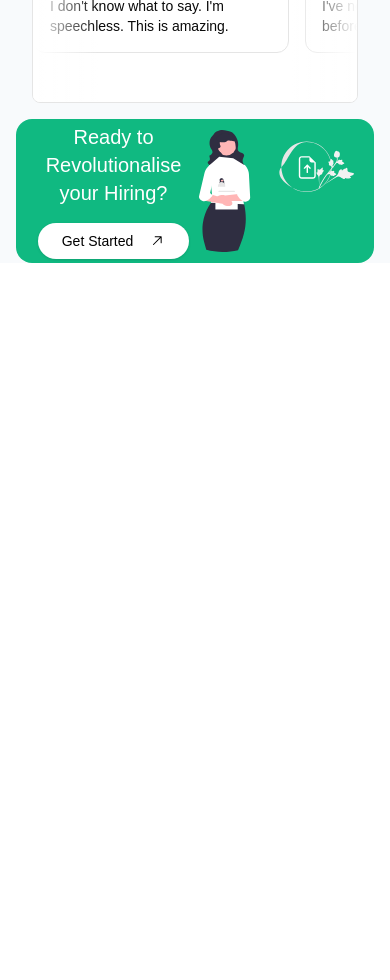
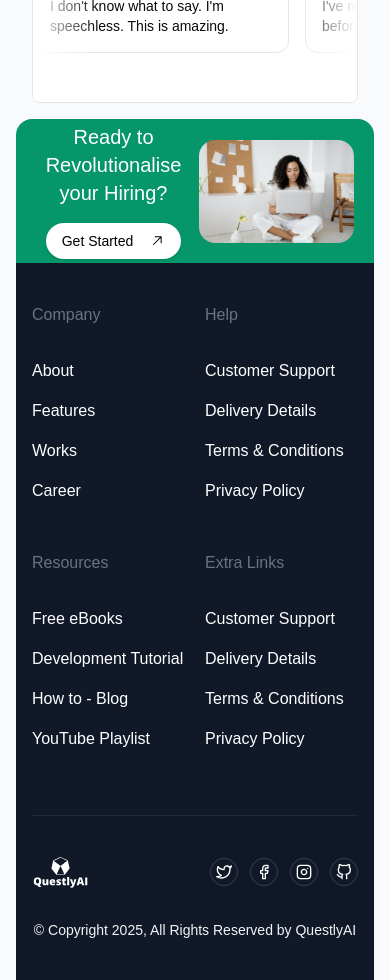
Before and after one commit to AbdullahMukadam/QuestlyAi, a Next.js app: page / in a window 390 px wide. Shown: the part 2880-3860 px from the top of the page. Before the commit the page ends 3143 px from the top, so only its background shows below. Built offline with nearby package versions, Linux system fonts and the light colour scheme.

Commit message:
completed the landing page

```diff
--- /dev/null
+++ b/src/app/components/common/Footer.js
@@ -0,0 +1,141 @@
+import React from "react";
+import { FiTwitter, FiFacebook, FiInstagram, FiGithub } from "react-icons/fi";
+import Link from "next/link";
+import Image from "next/image";
+
+const Footer = () => {
+  const iconStyles =
+    "flex items-center justify-center text-white transition-all duration-200 bg-transparent border border-gray-700 rounded-full w-7 h-7 focus:bg-blue-600 hover:bg-blue-600 hover:border-blue-600 focus:border-blue-600";
+
+  const linkClasses =
+    "text-base text-white transition-all duration-200 hover:text-opacity-80 focus:text-opacity-80 cursor-pointer";
+
+  return (
+    <section className="py-10 bg-gray-900 sm:pt-16 lg:pt-24">
+      <div className="px-4 mx-auto sm:px-6 lg:px-8 max-w-7xl">
+        <div className="grid grid-cols-2 gap-x-5 gap-y-12 md:grid-cols-4 md:gap-x-12">
+          {/* Company */}
+          <div>
+            <p className="text-base text-gray-500">Company</p>
+            <ul className="mt-8 space-y-4">
+              {[
+                { href: "/about", text: "About" },
+                { href: "/features", text: "Features" },
+                { href: "/works", text: "Works" },
+                { href: "/career", text: "Career" },
+              ].map((item, index) => (
+                <li key={index}>
+                  <Link href={item.href}>
+                    <span className={linkClasses}>{item.text}</span>
+                  </Link>
+                </li>
+              ))}
+            </ul>
+          </div>
+
+          {/* Help */}
+          <div>
+            <p className="text-base text-gray-500">Help</p>
+            <ul className="mt-8 space-y-4">
+              {[
+                { href: "/support", text: "Customer Support" },
+                { href: "/delivery", text: "Delivery Details" },
+                { href: "/terms", text: "Terms & Conditions" },
+                { href: "/privacy", text: "Privacy Policy" },
+              ].map((item, index) => (
+                <li key={index}>
+                  <Link href={item.href}>
+                    <span className={linkClasses}>{item.text}</span>
+                  </Link>
+                </li>
+              ))}
+            </ul>
+          </div>
+
+          {/* Resources */}
+          <div>
+            <p className="text-base text-gray-500">Resources</p>
+            <ul className="mt-8 space-y-4">
+              {[
+                { href: "/ebooks", text: "Free eBooks" },
+                { href: "/tutorial", text: "Development Tutorial" },
+                { href: "/blog", text: "How to - Blog" },
+                { href: "/youtube", text: "YouTube Playlist" },
+              ].map((item, index) => (
+                <li key={index}>
+                  <Link href={item.href}>
+                    <span className={linkClasses}>{item.text}</span>
+                  </Link>
+                </li>
+              ))}
+            </ul>
+          </div>
+
+          {/* Extra Links */}
+          <div>
+            <p className="text-base text-gray-500">Extra Links</p>
+            <ul className="mt-8 space-y-4">
+              {[
+                { href: "/support", text: "Customer Support" },
+                { href: "/delivery", text: "Delivery Details" },
+                { href: "/terms", text: "Terms & Conditions" },
+                { href: "/privacy", text: "Privacy Policy" },
+              ].map((item, index) => (
+                <li key={index}>
+                  <Link href={item.href}>
+                    <span className={linkClasses}>{item.text}</span>
+                  </Link>
+                </li>
+              ))}
+            </ul>
+          </div>
+        </div>
+
+        <hr className="mt-16 mb-10 border-gray-800" />
+
+        <div className="flex flex-wrap items-center justify-between">
+          <Image
+            className="h-8 w-auto md:order-1"
+            src="/white-logo.svg"
+            alt="Logo"
+            height={400}
+            width={400}
+          />
+
+          <ul className="flex items-center space-x-3 md:order-3">
+            {[
+              {
+                icon: <FiTwitter className="w-4 h-4" />,
+                href: "https://twitter.com",
+              },
+              {
+                icon: <FiFacebook className="w-4 h-4" />,
+                href: "https://facebook.com",
+              },
+              {
+                icon: <FiInstagram className="w-4 h-4" />,
+                href: "https://instagram.com",
+              },
+              {
+                icon: <FiGithub className="w-4 h-4" />,
+                href: "https://github.com/AbdullahMukadam",
+              },
+            ].map((item, index) => (
+              <li key={index}>
+                <a href={item.href} target="_blank" rel="noopener noreferrer">
+                  <div className={iconStyles}>{item.icon}</div>
+                </a>
+              </li>
+            ))}
+          </ul>
+
+          <p className="w-full mt-8 text-sm text-center text-gray-100 md:mt-0 md:w-auto md:order-2">
+            © Copyright 2025, All Rights Reserved by QuestlyAI
+          </p>
+        </div>
+      </div>
+    </section>
+  );
+};
+
+export default Footer;
--- a/src/app/components/common/Navbar.js
+++ b/src/app/components/common/Navbar.js
@@ -5,10 +5,13 @@ import Link from "next/link";
 import React, { useState } from "react";
 import { Squash as Hamburger } from 'hamburger-react'
 import { useSelector } from "react-redux";
+import { usePathname } from "next/navigation";
 
 const Navbar = () => {
     const [menu, setMenu] = useState(false);
     const authStatus = useSelector((state) => state.auth.authStatus)
+    const pathname = usePathname()
+
 
     const navItems = [
         {
@@ -51,7 +54,7 @@ const Navbar = () => {
                             <button
                                 key={index}
                                 variant="ghost"
-                                className={`bg-[#18B088] px-4 py-2 rounded-full`}
+                                className={`${pathname.toString() === navItem.link ? "bg-[#18B088]" : ""} px-4 py-2 rounded-full hover:bg-[#18b087a6]`}
                             >
                                 <Link href={navItem.link} className="flex items-center ">
 
--- a/src/app/components/landing-page/LandingPage.js
+++ b/src/app/components/landing-page/LandingPage.js
@@ -9,6 +9,7 @@ import HeroVideoDialog from '@/components/ui/hero-video-dialog';
 import { BookmarkCheck, CircleUserRound, Database, LockKeyhole } from 'lucide-react';
 import { LucideUser, LucideLink2, LucideBox, LucideTreeDeciduous } from 'lucide-react';
 import { Marquee } from '@/components/magicui/marquee';
+import Footer from '../common/Footer';
 
 const ReviewCard = ({ img, name, username, body }) => (
   <figure className="relative w-64 cursor-pointer overflow-hidden rounded-xl border p-4 bg-white dark:bg-gray-800">
@@ -115,7 +116,7 @@ function LandingPage() {
       </div>
 
       {/* Hero Section */}
-      <section className="w-full md:absolute md:top-[5%] pt-6 md:pt-14 flex flex-col md:flex-row items-center justify-center gap-6 md:gap-20 px-4">
+      <section className="w-full md:absolute md:top-[0%] lg:top-[5%] pt-6 md:pt-14 flex flex-col md:flex-row items-center justify-center gap-6 md:gap-20 px-4">
         <div className="w-full text-center md:text-left">
           <h1 className="text-2xl font-bold md:text-5xl lg:text-6xl">
             All-in-One AI <span className="block md:inline">Interviewer Platform</span>
@@ -257,17 +258,17 @@ function LandingPage() {
           />
         </div>
         <div className='hidden md:flex w-full flex-col items-center gap-4 pt-8'>
-          <p className='text-gray-600 md:hidden lg:block text-[10px] md:text-base text-center font-bold mt-2 md:mt-4'>Lorem ipsum dolor sit amet, consectetur adipiscing elit. Sed auctor orci et justo condimentum laoreet. Ut vestibulum lorem vitae felis vulputate maximus.</p>
+          <p className='text-gray-600 md:hidden lg:block text-[10px] md:text-base text-center font-bold mt-2 md:mt-4'>Our features are meticulously crafted to empower you with tools you need to make informed decisions, foster a fair evaluation environment , and ultimately build exceptional teams.</p>
           <div className='w-full bg-slate-100 rounded-xl p-5'>
             <h3 className='text-2xl font-bold md:text-4xl'>Behavioral Analysis</h3>
-            <p className='text-gray-600 text-sm md:text-base font-bold mt-2 md:mt-4'>Lorem ipsum dolor sit amet, consectetur adipiscing elit. Sed auctor orci et justo condimentum laoreet. Ut vestibulum lorem vitae felis vulputate maximus.</p>
+            <p className='text-gray-600 text-sm md:text-base font-bold mt-2 md:mt-4'>Leverage NLP and video analysis to gain insights into candidates, communication skills, body language and cultural fit, helping you make hoistics hiring decisions.</p>
             <Button className="mt-4 px-6 py-2 md:px-8 md:py-3 rounded-full bg-emerald-500 text-white hover:bg-emerald-700">
               Learn More <GoArrowUpRight className="inline ml-2 text-white" />
             </Button>
           </div>
           <div className='w-full bg-slate-100 rounded-xl p-5'>
-            <h3 className='text-2xl font-bold md:text-4xl'>Behavioral Analysis</h3>
-            <p className='text-gray-600 text-sm md:text-base font-bold mt-2 md:mt-4'>Lorem ipsum dolor sit amet, consectetur adipiscing elit. Sed auctor orci et justo condimentum laoreet. Ut vestibulum lorem vitae felis vulputate maximus.</p>
+            <h3 className='text-2xl font-bold md:text-4xl'>Real Time Feedback</h3>
+            <p className='text-gray-600 text-sm md:text-base font-bold mt-2 md:mt-4'>Get AI generated feedbacks during live interviews, assisting interviewers in asking follow-up questions and addressing potential concerns.</p>
             <Button className="mt-4 px-6 py-2 md:px-8 md:py-3 rounded-full bg-emerald-500 text-white hover:bg-emerald-700">
               Learn More <GoArrowUpRight className="inline ml-2 text-white" />
             </Button>
@@ -293,35 +294,31 @@ function LandingPage() {
           <div className="pointer-events-none absolute inset-y-0 right-0 w-[20%] md:w-1/3 bg-gradient-to-l from-white dark:from-background"></div>
         </div>
       </section>
-      <section className='w-full md:h-[450px] mt-4 px-4 flex items-center justify-between bg-emerald-500 rounded-2xl'>
+      <section className='w-full md:h-[450px] mt-4 px-4 flex items-center justify-between bg-emerald-600 rounded-t-2xl'>
         <div className='w-full p-1'>
           <h3 className='text-xl text-white text-center md:text-4xl'>Ready to Revolutionalise <br /> your Hiring?</h3>
           <p className='text-white hidden md:block text-sm text-center md:text-base mt-2 md:mt-4'>let our users tell you how their opinion about using QuestlyAI as their partner.</p>
           <div className='w-full flex items-center justify-center gap-3'>
-            <Button className="mt-4 px-6 py-2 md:px-8 md:py-3 rounded-full bg-white text-black hover:bg-gray-50">
+            <Button className="mt-4 px-4 py-2 md:px-8 md:py-3 rounded-full bg-white text-black hover:bg-gray-50">
               Get Started <GoArrowUpRight className="inline ml-2 text-black" />
             </Button>
-            <Button className="mt-4 hidden md:flex px-6 py-2 md:px-8 md:py-3 rounded-full bg-gray-200 text-black hover:bg-gray-50">
-              Get Started <GoArrowUpRight className="inline ml-2 text-black" />
+            <Button className="mt-4 hidden md:flex px-6 py-2 md:px-8 md:py-3 rounded-full bg-transparent border-[1px] border-white text-black hover:bg-gray-50">
+              Learn More <GoArrowUpRight className="inline ml-2 text-black" />
             </Button>
           </div>
         </div>
-        <div className='w-full p-1 overflow-hidden'>
+        <div className='w-full p-1 overflow-hidden rounded-2xl'>
           <Image
-            width={600}
-            height={400}
-            src="/lady.svg"
-            alt="Features"
-            className="w-full h-auto"
+            width={400}
+            height={200}
+            src="/woman.jpg"
+            alt="Woman"
+            className="w-full h-full object-contain rounded-2xl transition-transform duration-300 ease-in-out hover:scale-[1.1]"
             loading="lazy"
-            objectFit='contain'
-
           />
         </div>
       </section>
-      <footer className='w-full'>
-
-      </footer>
+      <Footer />
     </div>
   );
 }
```
Also changed, not shown: public/white-logo.svg (added), public/woman.jpg (added).
